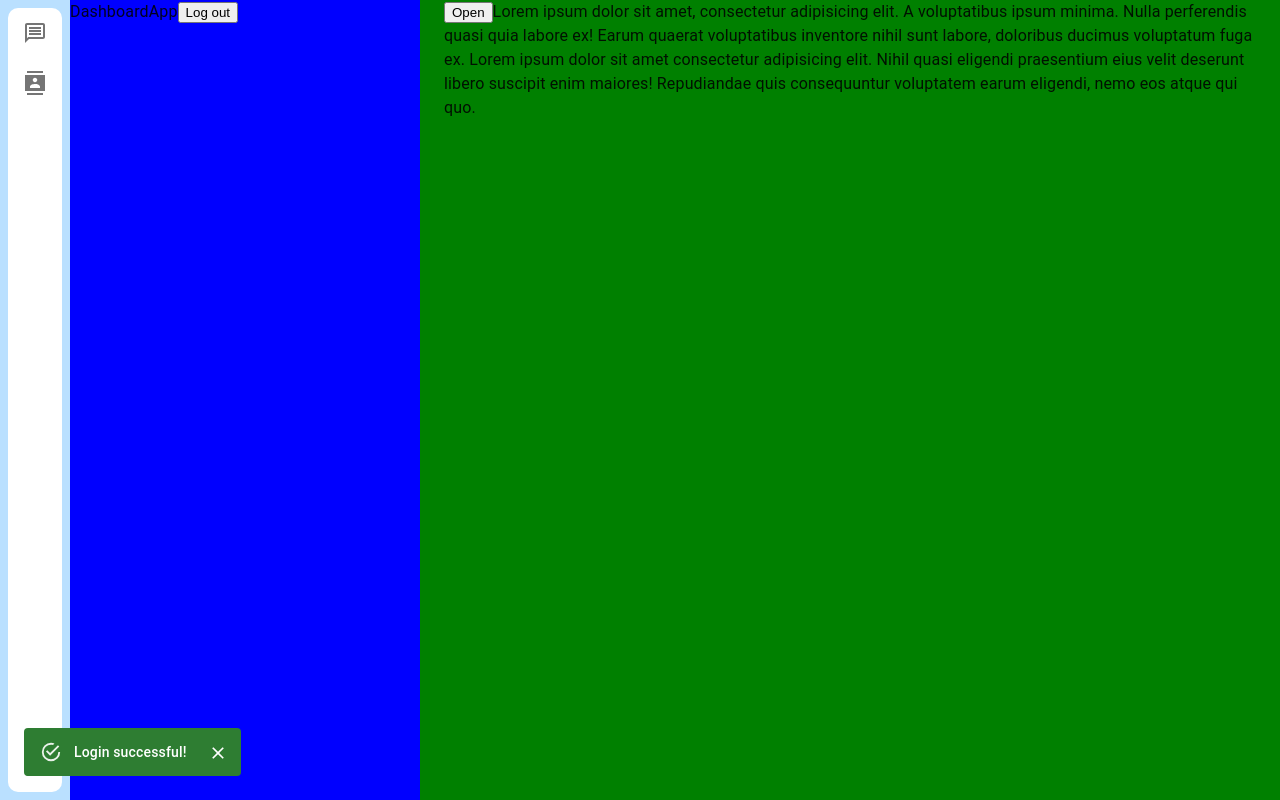
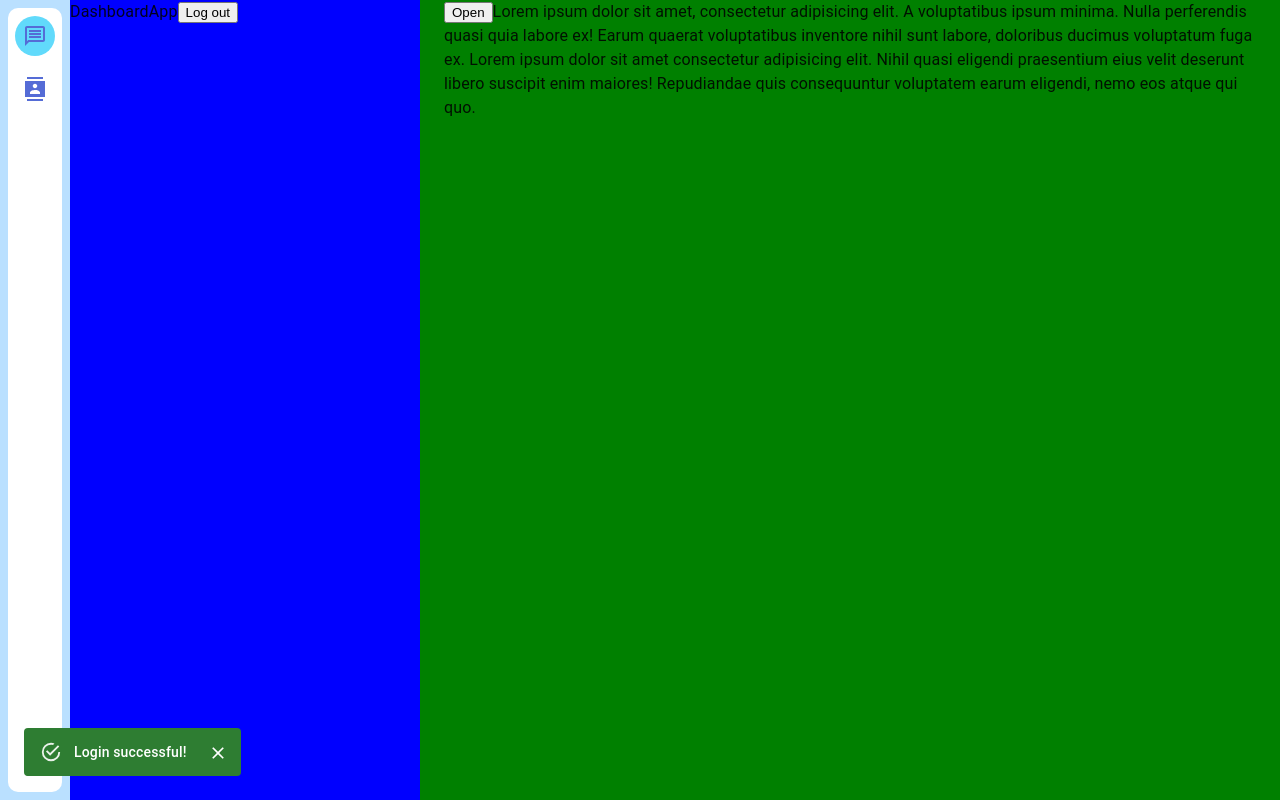
Before and after one commit to ahmadfaqih796/chat-react-ui, a React (Create React App) app: page /authentication/login in a window 1280 px wide. Both pictures are taken after a click on the button "Log in". Built offline with nearby package versions, Linux system fonts and the light colour scheme.

Commit message:
menu router dynamic

```diff
--- a/src/App.css
+++ b/src/App.css
@@ -5,6 +5,12 @@
 .App-logo {
   height: 40vmin;
   pointer-events: none;
+}
+
+.active {
+  background-color: #61dafb;
+  border-radius: 100%;
+  padding: 3px;
 }
 
 @media (prefers-reduced-motion: no-preference) {
--- a/src/components/layout/app/v1/Sidebar.jsx
+++ b/src/components/layout/app/v1/Sidebar.jsx
@@ -5,17 +5,12 @@ import {
 } from "@mui/icons-material";
 import { Box } from "@mui/material";
 import React from "react";
+import { NavLink } from "react-router-dom";
+import { useAuth } from "../../../../hooks/useAuth";
 import IconButton from "../../../common/Button/IconButton";
-import { useAuth } from "../../../../hooks/useAuth";
-import { useNavigate } from "react-router-dom";
 
 const Sidebar = () => {
   const { onLogout } = useAuth();
-  const navigate = useNavigate();
-
-  const handleClick = (link) => {
-    navigate(link);
-  };
 
   return (
     <Box
@@ -38,15 +33,36 @@ const Sidebar = () => {
           gap: 2,
         }}
       >
-        <IconButton title="Chat" onClick={() => handleClick("/chat")}>
-          <MessageOutlined fill="#fff" />
-        </IconButton>
-        <IconButton
-          title="Contact"
-          onClick={() => handleClick("/chat/contact")}
+        {/* {menuRouter.map(({ path, label, icon: Icon }) => (
+          <NavLink
+            key={path}
+            to={path}
+            className={({ isActive }) => (isActive ? "active" : "")}
+          >
+            <IconButton title={label}>
+              {Icon &&
+                React.createElement(require("@mui/icons-material")[Icon], {
+                  color: "primary",
+                })}
+            </IconButton>
+          </NavLink>
+        ))} */}
+        <NavLink
+          to="/chat"
+          className={({ isActive }) => (isActive ? "active" : "")}
         >
-          <ContactsSharp />
-        </IconButton>
+          <IconButton title="Chat">
+            <MessageOutlined color="primary" />
+          </IconButton>
+        </NavLink>
+        <NavLink
+          to="/contact"
+          className={({ isActive }) => (isActive ? "active" : "")}
+        >
+          <IconButton title="Contact">
+            <ContactsSharp color="primary" />
+          </IconButton>
+        </NavLink>
       </Box>
       <Box
         sx={{
--- a/src/routers/index.jsx
+++ b/src/routers/index.jsx
@@ -6,11 +6,10 @@ import {
   Routes,
 } from "react-router-dom";
 import { useAuth } from "../hooks/useAuth";
+import { menuRouter } from "./menuRouter";
 
 const LoginApp = lazy(() => import("../app/auth/login"));
 const MainLayout = lazy(() => import("../components/layout/MainLayout"));
-const DashboardApp = lazy(() => import("../app/dashboard"));
-const ContactApp = lazy(() => import("../app/contact"));
 
 const AppRoutes = () => {
   const { session } = useAuth();
@@ -28,13 +27,14 @@ const AppRoutes = () => {
 
           {/* Protected Routes */}
           <Route
-            path="/chat"
+            path="/"
             element={
               session ? <MainLayout /> : <Navigate to="/authentication/login" />
             }
           >
-            <Route index element={<DashboardApp />} />
-            <Route path="contact" element={<ContactApp />} />
+            {menuRouter.map(({ path, component: Component }) => (
+              <Route key={path} path={path} element={<Component />} />
+            ))}
           </Route>
         </Routes>
       </Suspense>
--- /dev/null
+++ b/src/routers/menuRouter.js
@@ -0,0 +1,16 @@
+import React from "react";
+
+export const menuRouter = [
+  {
+    path: "/chat",
+    label: "Chat",
+    icon: "MessageOutlined",
+    component: React.lazy(() => import("../app/dashboard")),
+  },
+  {
+    path: "/contact",
+    label: "Contact",
+    icon: "ContactsSharp",
+    component: React.lazy(() => import("../app/contact")),
+  },
+];
```
Also changed, not shown: src/components/common/Loading/ProgressBar.jsx (added, +23 -0 lines).
